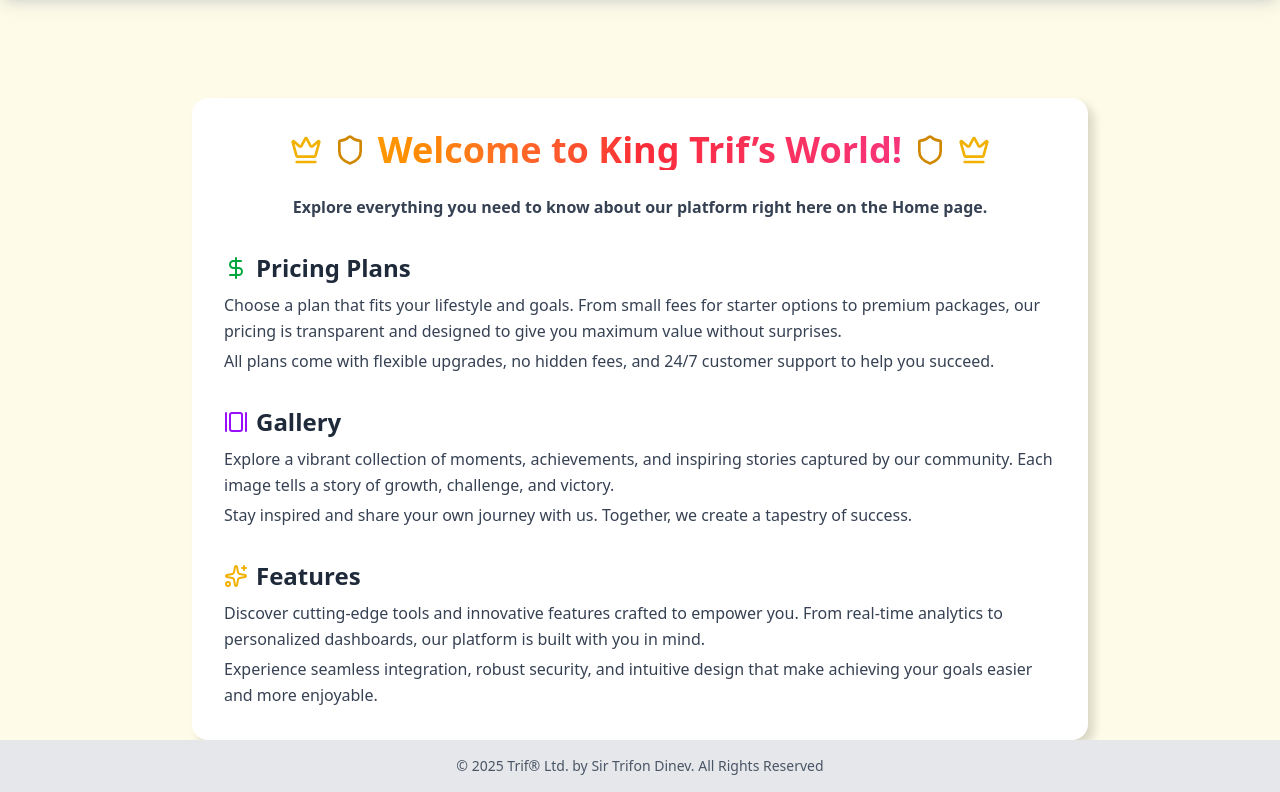
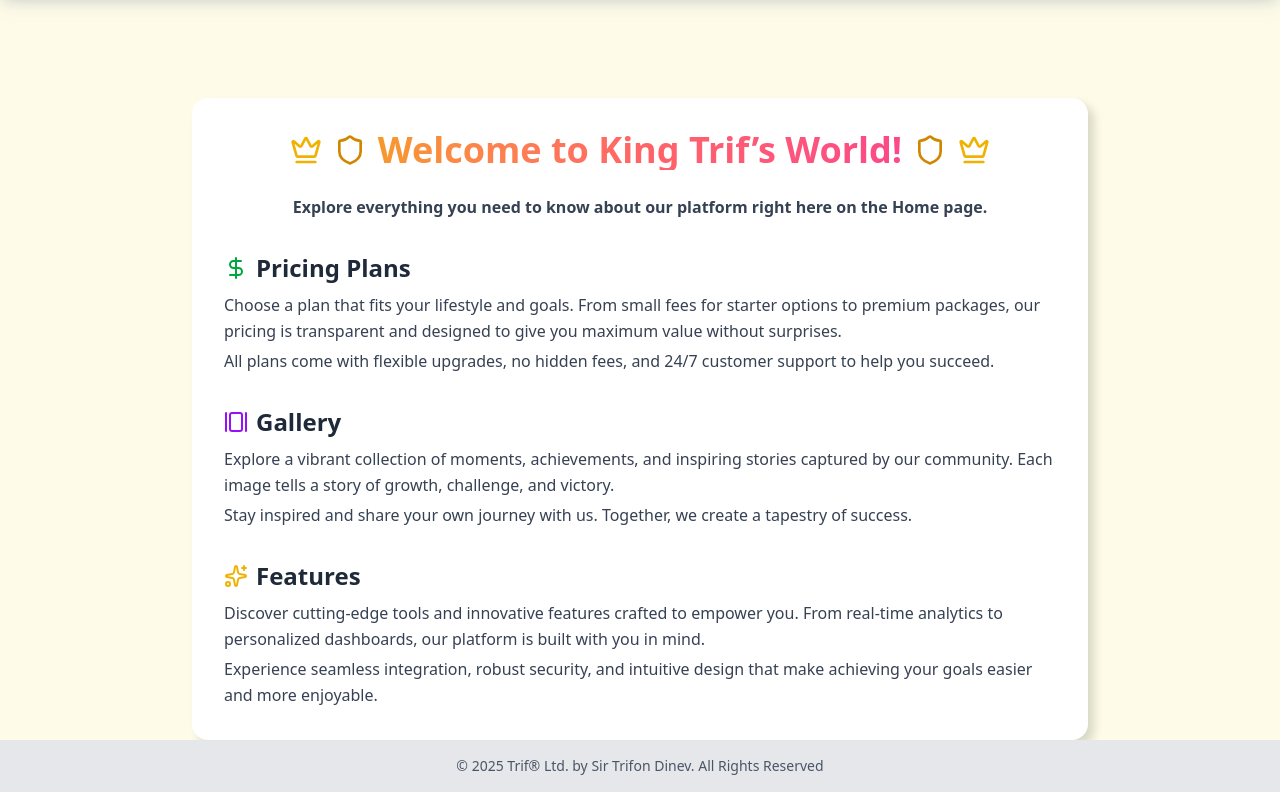
Before and after one commit to DinTri/TailwindInASimpleWebApp, a website: page src/index.html in a window 1280 px wide. Shown: the part 78-870 px from the top of the page. Drawn offline with nearby package versions, Linux system fonts and the light colour scheme.

Commit message:
small change

```diff
--- a/src/index.html
+++ b/src/index.html
@@ -70,7 +70,7 @@
         class="rounded-mdbg-white mx-auto mt-12 max-w-4xl rounded-2xl bg-white p-8 shadow-[6px_6px_10px_rgba(0,0,0,0.15)]"
       >
         <h1
-          class="mb-6 flex items-center justify-center gap-3 bg-gradient-to-r from-yellow-400 via-red-500 to-pink-500 bg-clip-text text-center text-4xl font-bold text-transparent"
+          class="mb-6 flex items-center justify-center gap-3 bg-gradient-to-r from-yellow-500 via-red-400 to-pink-500 bg-clip-text text-center text-4xl font-bold text-transparent"
         >
           <i data-lucide="crown" class="h-8 w-8 text-yellow-500"></i>
           <i data-lucide="shield" class="h-8 w-8 text-yellow-600"></i>
```
